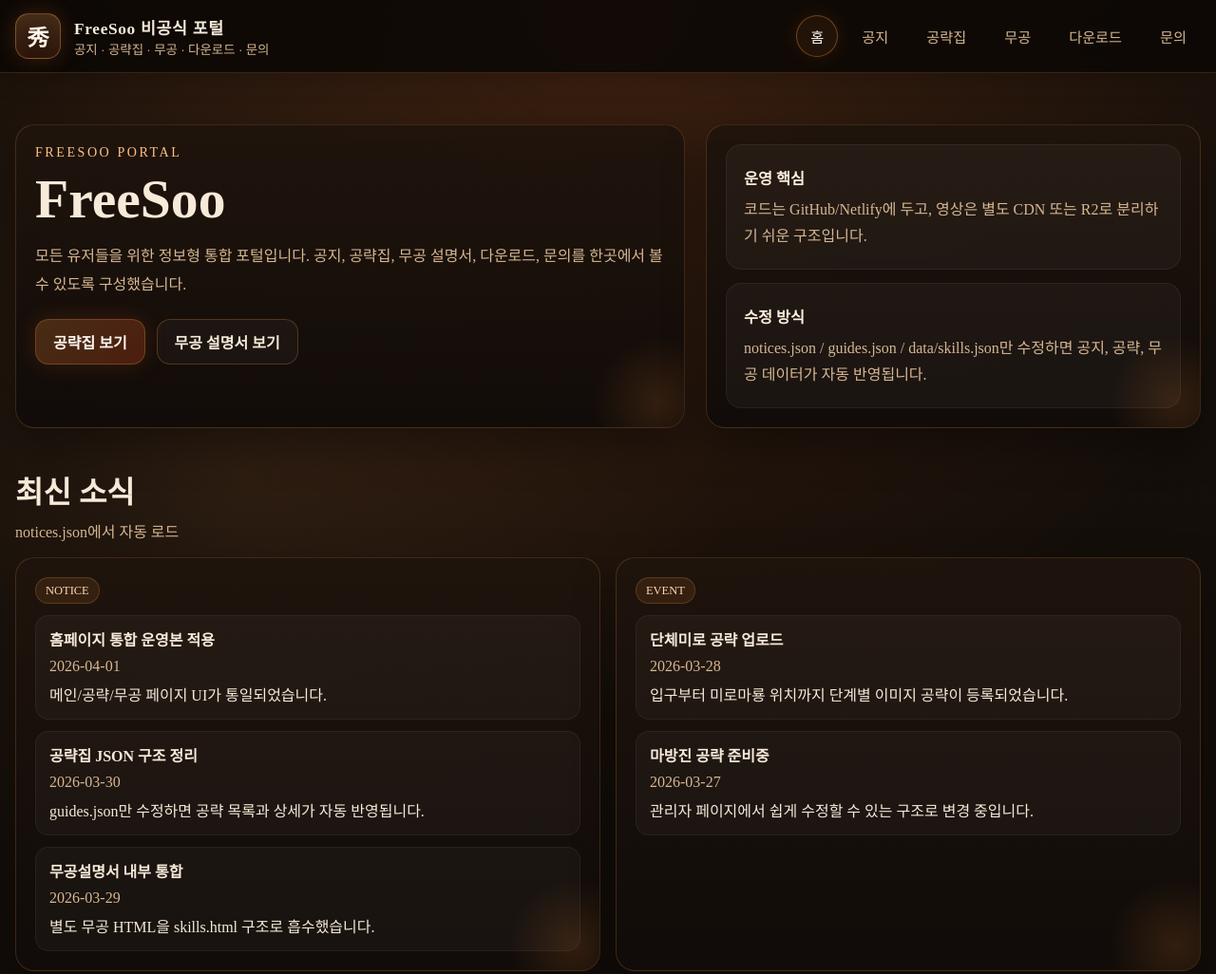
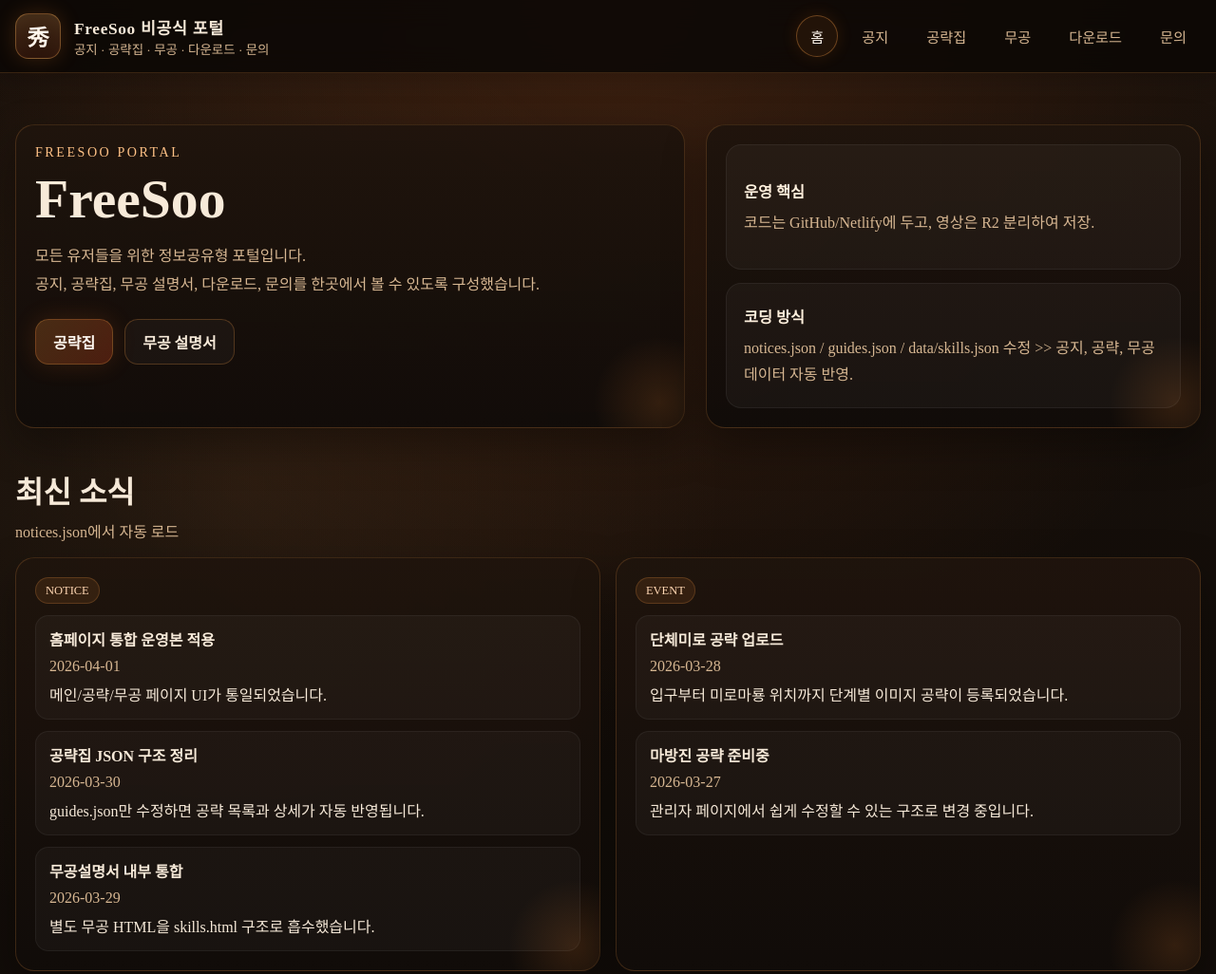
Before and after one commit to freesoo-heets/FreeSoo-Web, a plain HTML site: page index.html in a window 1280 px wide. Shown: the top 1026 px of the page at 95% size. Drawn offline with Linux system fonts and the light colour scheme.

Commit message:
Update index.html

```diff
--- a/index.html
+++ b/index.html
@@ -6,7 +6,7 @@
 <link rel="stylesheet" href="assets/site.css" />
 <script src="site-config.js"></script>
 <script src="assets/site.js"></script>
-  <title>FreeSoo 포털</title>
+  <title>FreeSoo 정보공유 포털</title>
   <meta name="description" content="프리수 공지, 공략집, 무공, 다운로드, 문의를 한곳에 모은 통합 포털" />
 </head>
 <body>
@@ -39,23 +39,23 @@
           <div class="eyebrow">FreeSoo portal</div>
           <h1>FreeSoo</h1>
           <p>
-            모든 유저들을 위한 정보형 통합 포털입니다.
+            모든 유저들을 위한 정보공유형 포털입니다.<br>
             공지, 공략집, 무공 설명서, 다운로드, 문의를 한곳에서 볼 수 있도록 구성했습니다.
           </p>
           <div class="controls">
-            <a class="btn btn-primary" href="guide-select.html">공략집 보기</a>
-            <a class="btn btn-secondary" href="skills.html">무공 설명서 보기</a>
+            <a class="btn btn-primary" href="guide-select.html">공략집</a>
+            <a class="btn btn-secondary" href="skills.html">무공 설명서</a>
           </div>
         </div>
 
         <aside class="side-panel">
           <div class="info-card">
             <strong>운영 핵심</strong>
-            <p>코드는 GitHub/Netlify에 두고, 영상은 별도 CDN 또는 R2로 분리하기 쉬운 구조입니다.</p>
+            <p>코드는 GitHub/Netlify에 두고, 영상은 R2 분리하여 저장.</p>
           </div>
           <div class="info-card">
-            <strong>수정 방식</strong>
-            <p>notices.json / guides.json / data/skills.json만 수정하면 공지, 공략, 무공 데이터가 자동 반영됩니다.</p>
+            <strong>코딩 방식</strong>
+            <p>notices.json / guides.json / data/skills.json 수정 >> 공지, 공략, 무공 데이터 자동 반영.</p>
           </div>
         </aside>
       </div>
@@ -137,12 +137,12 @@
         <div class="card">
           <div class="badge">문의</div>
           <h3>카카오톡</h3>
-          <p>운영용 오픈채팅 링크를 넣어 주세요.</p>
+          <p>오픈채팅 링크 입력 시 연동</p>
         </div>
         <div class="card">
           <div class="badge">문의</div>
           <h3>디스코드</h3>
-          <p>초대 링크 또는 서버 안내 문구를 넣어 주세요.</p>
+          <p>초대 링크 또는 서버 안내 링크 연동.</p>
         </div>
         <div class="card">
           <div class="badge">관리</div>
@@ -155,7 +155,7 @@
 
   <footer class="footer">
     <div class="wrap footer-panel">
-      <p>© FreeSoo 통합 운영본</p>
+      <p>© FreeSoo 통합 정보 공유 포털. Made by. 히츠</p>
     </div>
   </footer>
 
```
